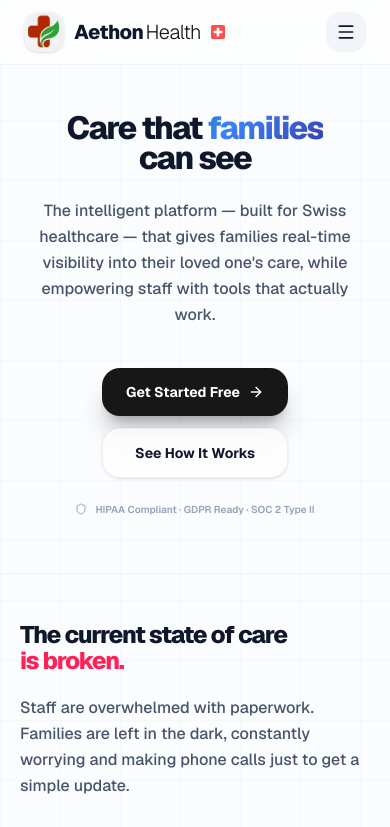
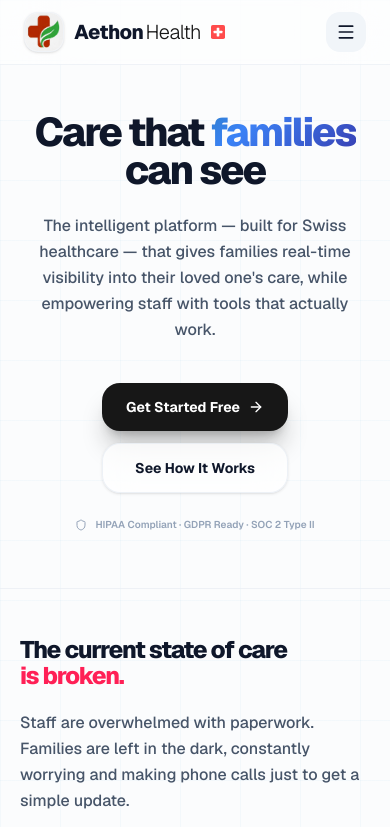
Before and after one commit to Chainsmoker23/Aethon, a Next.js app: page / in a window 390 px wide. Shown: the top 827 px of the page. Built offline with nearby package versions, Linux system fonts and the light colour scheme.

Commit message:
UI: Increase hero heading size on mobile

```diff
--- a/src/app/page.tsx
+++ b/src/app/page.tsx
@@ -212,7 +212,7 @@ export default function LandingPage() {
 
 
           <Reveal delay={100}>
-            <h1 className="text-[2rem] md:text-7xl lg:text-8xl font-extrabold text-navy leading-[0.95] tracking-tighter max-w-4xl">
+            <h1 className="text-[2.5rem] sm:text-5xl md:text-7xl lg:text-8xl font-extrabold text-navy leading-[0.95] tracking-tighter max-w-4xl">
               Care that{" "}
               <span className="gradient-text">families</span>
               <br />
```
